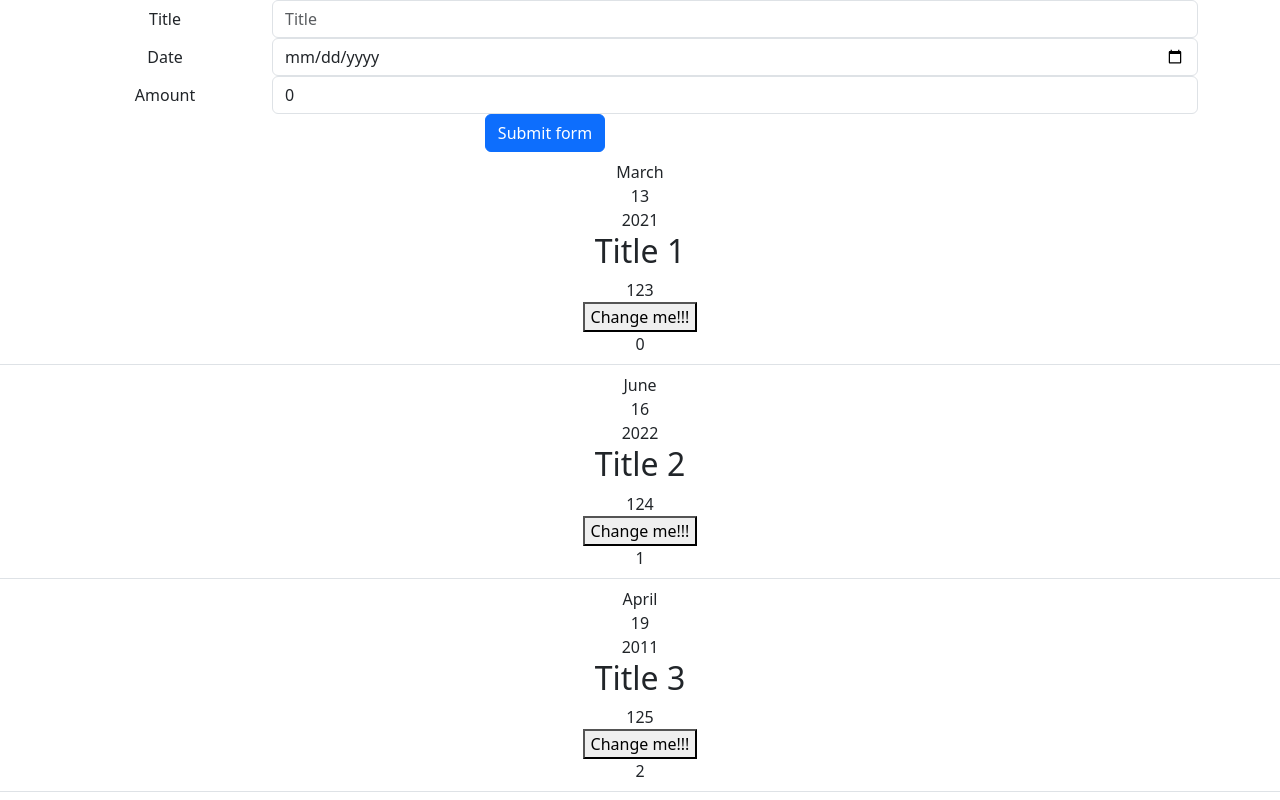
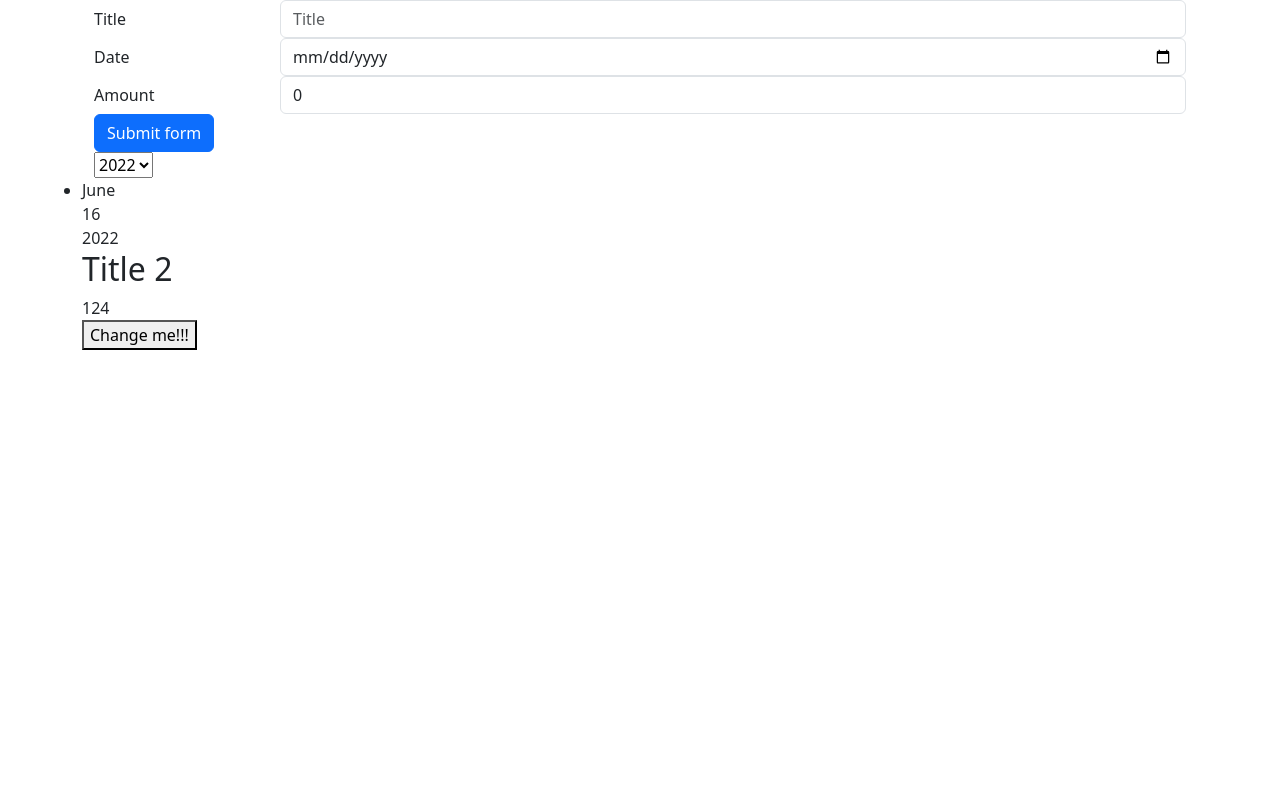
Before and after one commit to Panda-cry/learning_react, a React (Create React App) app in the folder lectures/: page / in a window 1280 px wide. Shown: the top 800 px of the page. Built offline with nearby package versions, Linux system fonts and the light colour scheme.

Commit message:
Lecture 5 covered

```diff
--- a/lectures/src/App.js
+++ b/lectures/src/App.js
@@ -1,40 +1,33 @@
-import './App.css';
-import ExpenseItem from './lecture_3/components/ExpenseItems';
 import NewExpence from './lecture_4/components/NewExpence';
+import ExpensesList from "./lecture_4/components/ExpensesList"
 import React, { useState } from 'react';
 
-function App() {
-const  expenses = [
-  {title:"Title 1" , amount: 123, date : new Date(2021, 2, 13), },
-  {title:"Title 2" , amount: 124, date : new Date(2022, 5, 16), },
+const  expInitial = [
+  {id : "e1", title:"Title 1" , amount: 123, date : new Date(2021, 2, 13), },
+  {id : "e2",title:"Title 2" , amount: 124, date : new Date(2022, 5, 16), },
 
-  {title:"Title 3" , amount: 125, date : new Date(2011, 3, 19), },
+  {id : "e3",title:"Title 3" , amount: 125, date : new Date(2011, 3, 19), },
 
-  {title:"Title 4" , amount: 126, date : new Date(2021, 1, 12), },
+  {id : "e4",title:"Title 4" , amount: 126, date : new Date(2021, 1, 12), },
 
 ]
 
-  const [expences, setExpences] = useState(expenses)
+
+
+function App() {
+
+  const [expences, setExpences] = useState(expInitial)
 function addExpenseHandler(expense){
-  setExpences(expense)
+  console.log(expense)
+  setExpences((prevState) =>{
+    console.log([expense, ...prevState])
+    return [expense, ...prevState]
+  })
 }
   return (
-    <div class="container" className="App">
+    <div class="container" >
       <NewExpence addExpense={addExpenseHandler}/>
-    <ul class="list-group list-group-flush">
-    {
-      expenses.map((expense, index)=>(
-        <li class="list-group-item">
-        <ExpenseItem title={expense.title}
-        date={expense.date}
-        amount={expense.amount}>
-        </ExpenseItem>
-        {index}
-        </li>
-
-      ))
-    }
-    </ul>
+      <ExpensesList items={expences}/>
 
     </div>
   );
--- a/lectures/src/lecture_3/components/ExpenseItems.js
+++ b/lectures/src/lecture_3/components/ExpenseItems.js
@@ -7,19 +7,19 @@ import StateLecutre from '../../lecture_4/components/StateLecture'
 //Kapiram da je sve u memoriji i svaki put ona se vezuje u memoriji za alociranu tu insancu jedne komponente
 //ne vidi ostale i zato se pri update ne update svi nego samo ta instanca
 //jedno se inicijalizuje i prilikom narednih poziva nece pretebati na staro nego ce koristiti updated version :D
-function ExpenseItem(props) {
+function  ExpenseItem(props) {
     const [title, setTitle] = useState(props.title);
     // use state vrac fju koja vraca array gde je prvi elemtnt sama varjabla
     //a drugi element je fja koja moze da setuje polje
     return (
-    <div>
+    <li>
         <ExpenseDate date = {props.date}> </ExpenseDate>
         <div>
         <h2>{title}</h2>
         </div>
         <div>{props.amount}</div>
         <StateLecutre changeTitle={setTitle}/>
-    </div>
+    </li>
     );
 }
 
--- a/lectures/src/lecture_4/components/ExpenseFrom.js
+++ b/lectures/src/lecture_4/components/ExpenseFrom.js
@@ -44,6 +44,7 @@ function ExpenceForm(props) {
       amount:amount,
       date: new Date(date)
     }
+    console.log(expenseObj)
     props.onSaveExpenseData(expenseObj)
     setAmount('')
     setTitle('')
--- /dev/null
+++ b/lectures/src/lecture_4/components/ExpensesList.js
@@ -0,0 +1,59 @@
+import ExpenseItem from '../../lecture_3/components/ExpenseItems'
+import FilterExpense from './FilterExpenses';
+import { useState } from 'react';
+import ExpenseLogic from './ExpensesLogic';
+function ExpensesList(props){
+
+    const [year, setYear] = useState('2022')
+    function setNewYear(newYear){
+        console.log("New YEAR" + newYear)
+        setYear(newYear)
+    }
+
+    const filteredExpenses = props.items.filter(
+        expense => {
+            return expense.date.getFullYear().toString() >= year
+        }
+    )
+    let contentExpense = <p>Nema nista</p>
+    if (filteredExpenses.length >0){
+        contentExpense = filteredExpenses.map((expense, index)=>(
+            <ExpenseItem title={expense.title}
+            date={expense.date}
+            amount={expense.amount}
+            key={expense.id}>
+            </ExpenseItem>
+        ))
+    }
+    return (
+        <div>
+        <FilterExpense changedValue={setNewYear} year={year}>
+
+        </FilterExpense>
+        <ExpenseLogic items={filteredExpenses}/>
+        </div>
+    )
+}
+
+//         <ul className="list-group list-group-flush">
+//            {contentExpense}
+//        </ul>
+
+
+
+
+//ako nam neka logika mnogo treba tj stalno menjanje
+//DOM komponente bolje je da izbacimo to u neku novu komponentu koja ce da radi logiku
+//mesto ovakvog ternarnog izraza mozemo satavlajti && i imamo samo jedan
+//jer && radi samo ono sto je iza ako je uslov ispunjen
+//imamo title koje je state i koje moze da se menja
+//ako ne stavljamo ovaj key react kada parsira ne zna onda
+//kada se update lista itema on uzme pa prekopira stanja i
+//i dolazi do bug jer htm ako mu je nesto isto on ga samo kopira
+//tako da vrv kopira i adresu gde se nalazi fja i koja se kasnije samo update sa ostala polja
+//sto ne valja
+//treba svako da ima posebno
+//sa key zna da prepozna sta mu treba :D
+//            filteredExpenses.length === 0 ? (<p>Nema nista</p>) :
+
+export default ExpensesList;
--- /dev/null
+++ b/lectures/src/lecture_4/components/ExpensesLogic.js
@@ -0,0 +1,27 @@
+import ExpenseItem from "../../lecture_3/components/ExpenseItems";
+
+
+function ExpenseLogic(props){
+
+
+    if (props.items.length === 0){
+        return <h1>Nema nista</h1>
+    }
+
+    return (
+        <ul className="list-group list-group-flush">
+        { props.items.map((expense, index)=>(
+            <ExpenseItem title={expense.title}
+            date={expense.date}
+            amount={expense.amount}
+            key={expense.id}>
+            </ExpenseItem>
+        ))}
+    </ul>
+
+    )
+
+}
+
+
+export default ExpenseLogic;
--- /dev/null
+++ b/lectures/src/lecture_4/components/FilterExpenses.js
@@ -0,0 +1,31 @@
+
+const years = [
+"2020",
+"2022",
+"2032",
+"2021"
+]
+
+function FilterExpense(props){
+
+    function changedYear(event){
+        console.log(event.target.value)
+        props.changedValue(event.target.value)
+    }
+
+    return (
+        <div className="container">
+                <select name="cars" onChange={changedYear} id="cars" value={props.year}>
+                    {years.map((item, index)=>
+                    ( <option key={index}>{item}</option>)
+
+                )}
+    </select>
+        </div>
+
+    )
+
+}
+
+
+export default FilterExpense
--- a/lectures/src/lecture_4/components/NewExpence.js
+++ b/lectures/src/lecture_4/components/NewExpence.js
@@ -5,6 +5,7 @@ function NewExpence(props){
             ...enteredExpenseData,
             id : Math.random().toString()
         }
+        console.log(expenseData)
         props.addExpense(expenseData)
     }
     return (
```
